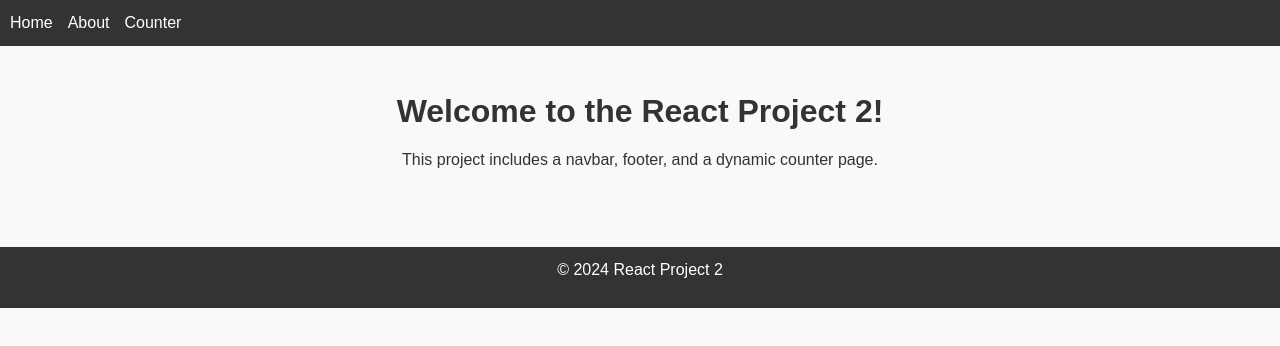
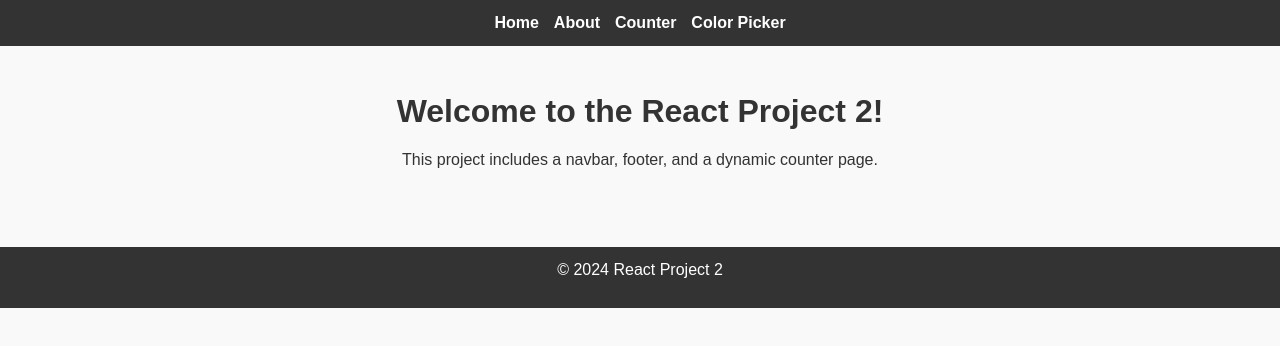
Before and after one commit to Bsindjui/react-3, a React (Vite) app in the folder my-react-app/: page / in a window 1280 px wide. Shown: the top 346 px of the page. Built offline with nearby package versions, Linux system fonts and the light colour scheme.

Commit message:
Modified Navbar

```diff
--- a/my-react-app/src/components/Navbar.jsx
+++ b/my-react-app/src/components/Navbar.jsx
@@ -3,27 +3,15 @@ import { Link } from 'react-router-dom';
 
 const Navbar = () => {
   return (
-    <nav style={styles.nav}>
-      <ul style={styles.navList}>
+    <nav className="nav">
+      <ul>
         <li><Link to="/">Home</Link></li>
         <li><Link to="/about">About</Link></li>
         <li><Link to="/counter">Counter</Link></li>
+        <li><Link to="/color-picker">Color Picker</Link></li>
       </ul>
     </nav>
   );
 };
 
-const styles = {
-  nav: {
-    backgroundColor: '#333',
-    padding: '10px',
-    color: 'white',
-  },
-  navList: {
-    display: 'flex',
-    listStyle: 'none',
-    gap: '15px',
-  },
-};
-
 export default Navbar;
```
